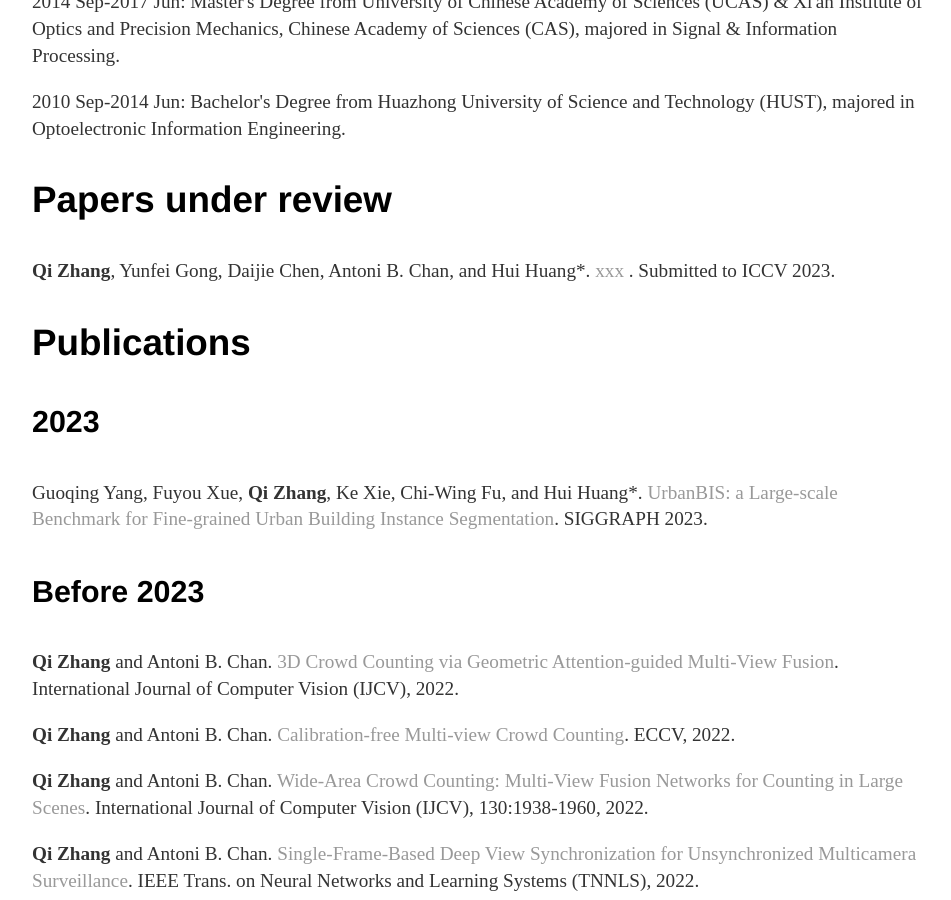
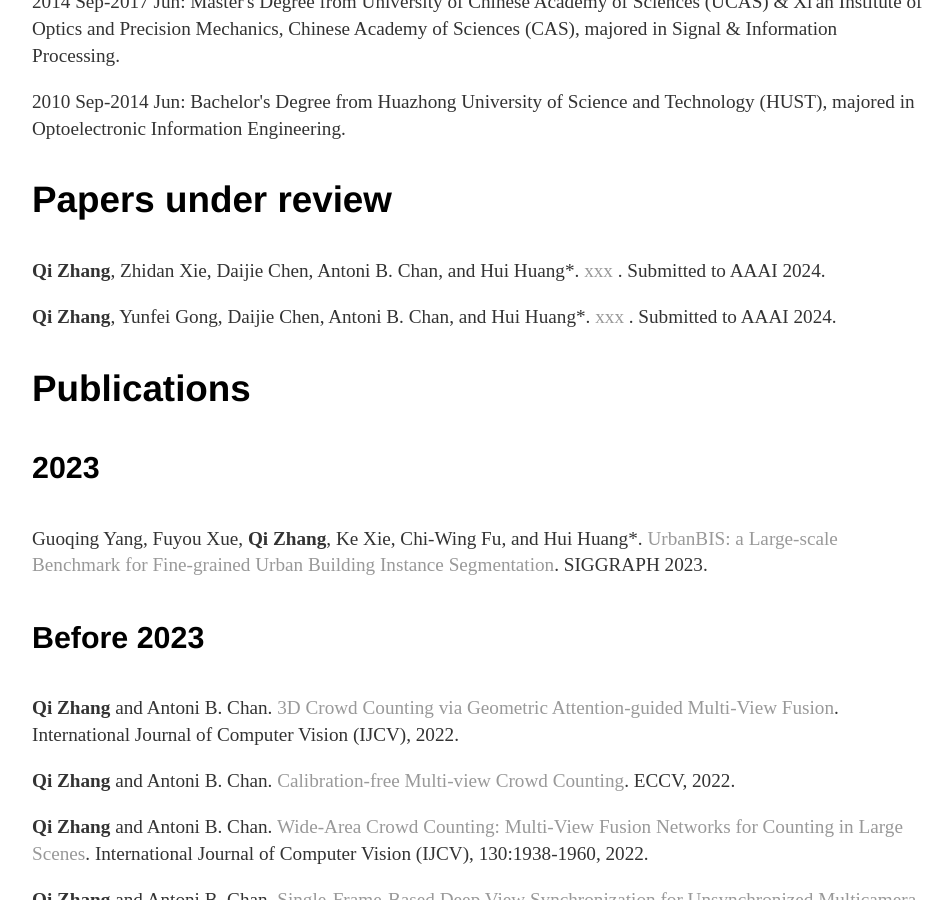
Before and after one commit to zqyq/zqyq.github.io, a Jekyll site: the page built from about/index.html, in a window 1280 px wide and 900 px high, scrolled down 935 px. Shown: the whole window, without its empty margins (160-1111 px from the left). Built offline with Jekyll 4.4.1, drawn with Linux system fonts in a browser that asks for light colours.

Commit message:
Update index.html

```diff
--- a/about/index.html
+++ b/about/index.html
@@ -36,8 +36,8 @@
 
 
 		     <h3>Papers under review</h3>
-
-			<p><strong>Qi Zhang</strong>, Yunfei Gong, Daijie Chen, Antoni B. Chan, and Hui Huang*. <a> xxx </a>. Submitted to ICCV 2023. </p>
+			<p><strong>Qi Zhang</strong>, Zhidan Xie, Daijie Chen, Antoni B. Chan, and Hui Huang*. <a> xxx </a>. Submitted to AAAI 2024. </p>
+			<p><strong>Qi Zhang</strong>, Yunfei Gong, Daijie Chen, Antoni B. Chan, and Hui Huang*. <a> xxx </a>. Submitted to AAAI 2024. </p>
 
 
 
```
